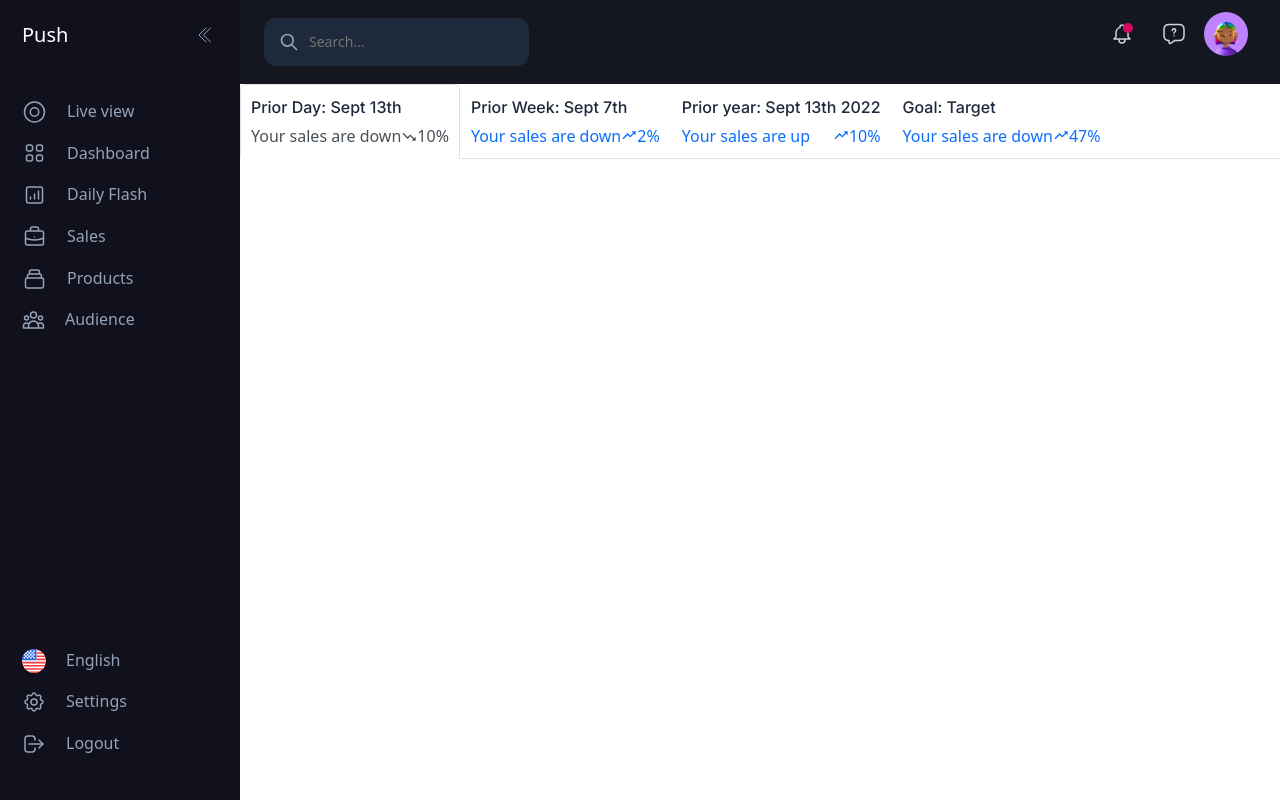
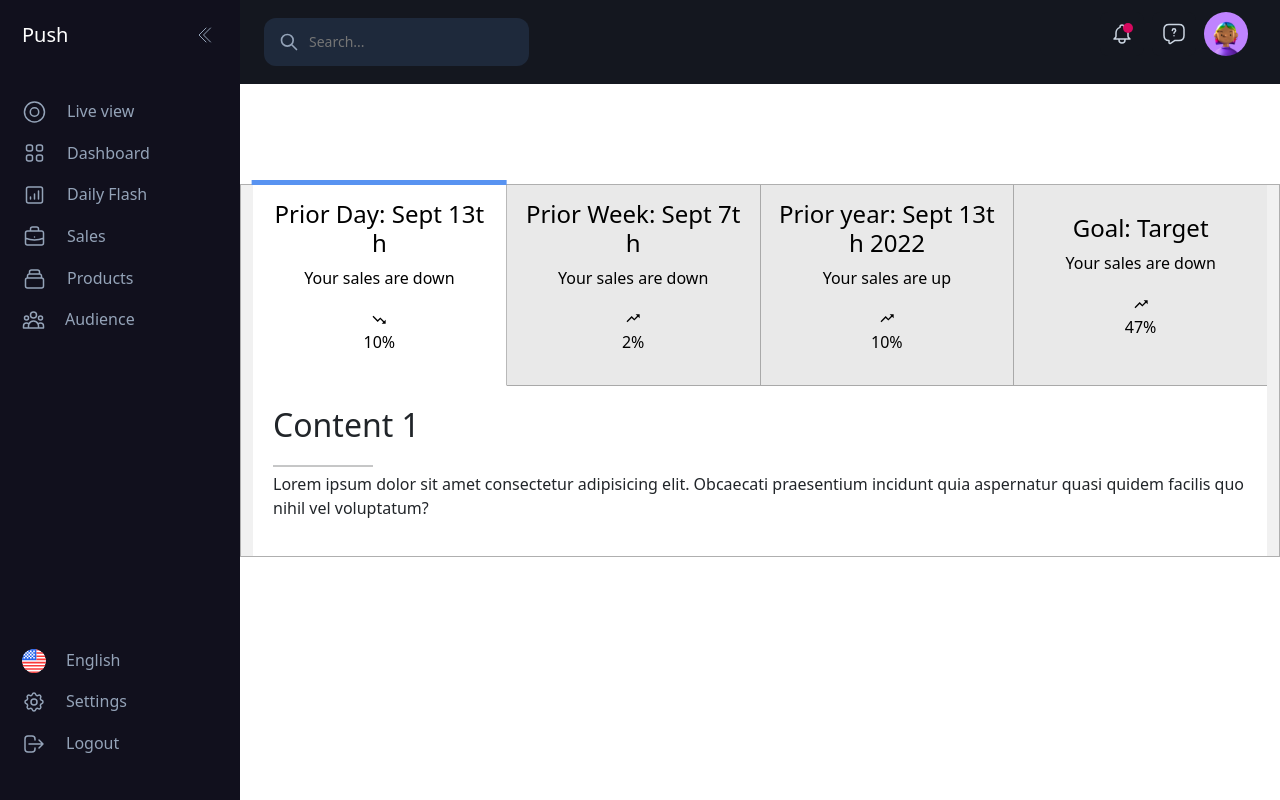
Before and after one commit to Rsuraj143/Push-analytics, a React (Create React App) app: page / in a window 1280 px wide. Built offline with nearby package versions, Linux system fonts and the light colour scheme.

Commit message:
tap component

```diff
--- /dev/null
+++ b/src/Components/tabs/Tabs.js
@@ -0,0 +1,128 @@
+import React, { useState } from "react";
+import "./tabs.css";
+import { Nav } from "react-bootstrap";
+import { BiTrendingDown } from "react-icons/bi";
+import { BiTrendingUp } from "react-icons/bi";
+
+const Tabs = () => {
+  const [toggleState, setToggleState] = useState(1);
+
+  const toggleTab = (index) => {
+    setToggleState(index);
+  };
+
+  return (
+    <div className="container">
+      <div className="bloc-tabs">
+        <button
+          className={toggleState === 1 ? "tabs active-tabs" : "tabs"}
+          onClick={() => toggleTab(1)}
+        >
+         <h4>Prior Day: Sept 13th</h4>
+         <div className='down-up-text'>
+            <p>Your sales are down</p>
+            <span>
+              <BiTrendingDown/>
+              <p>10%</p>
+            </span>
+         </div>
+        </button>
+        <button
+          className={toggleState === 2 ? "tabs active-tabs" : "tabs"}
+          onClick={() => toggleTab(2)}
+        >
+          <h4>Prior Week: Sept 7th</h4>
+            <div className='down-up-text'>
+              <p>Your sales are down</p>
+              <span>
+                <BiTrendingUp/>
+                <p>2%</p>
+              </span>
+          </div>
+        </button>
+        <button
+          className={toggleState === 3 ? "tabs active-tabs" : "tabs"}
+          onClick={() => toggleTab(3)}
+        >
+          <h4>Prior year: Sept 13th 2022</h4>
+            <div className='down-up-text'>
+              <p>Your sales are up</p>
+              <span>
+                <BiTrendingUp/>
+                <p>10%</p>
+              </span>
+          </div>
+        </button>
+        <button
+          className={toggleState === 4 ? "tabs active-tabs" : "tabs"}
+          onClick={() => toggleTab(4)}
+        >
+          <h4>Goal: Target</h4>
+            <div className='down-up-text'>
+              <p>Your sales are down</p>
+              <span>
+                <BiTrendingUp/>
+                <p>47%</p>
+              </span>
+          </div>
+        </button>
+      </div>
+
+      <div className="content-tabs">
+        <div
+          className={toggleState === 1 ? "content  active-content" : "content"}
+        >
+          <h2>Content 1</h2>
+          <hr />
+          <p>
+            Lorem ipsum dolor sit amet consectetur adipisicing elit. Obcaecati
+            praesentium incidunt quia aspernatur quasi quidem facilis quo nihil
+            vel voluptatum?
+          </p>
+        </div>
+
+        <div
+          className={toggleState === 2 ? "content  active-content" : "content"}
+        >
+          <h2>Content 2</h2>
+          <hr />
+          <p>
+            Lorem ipsum dolor sit amet consectetur adipisicing elit. Sapiente
+            voluptatum qui adipisci.
+          </p>
+        </div>
+
+        <div
+          className={toggleState === 3 ? "content  active-content" : "content"}
+        >
+          <h2>Content 3</h2>
+          <hr />
+          <p>
+            Lorem ipsum dolor sit amet, consectetur adipisicing elit. Eos sed
+            nostrum rerum laudantium totam unde adipisci incidunt modi alias!
+            Accusamus in quia odit aspernatur provident et ad vel distinctio
+            recusandae totam quidem repudiandae omnis veritatis nostrum
+            laboriosam architecto optio rem, dignissimos voluptatum beatae
+            aperiam voluptatem atque. Beatae rerum dolores sunt.
+          </p>
+        </div>
+        <div
+          className={toggleState === 4 ? "content  active-content" : "content"}
+        >
+          <h2>Content 4</h2>
+          <hr />
+          <p>
+            Lorem ipsum dolor sit amet, consectetur adipisicing elit. Eos sed
+            nostrum rerum laudantium totam unde adipisci incidunt modi alias!
+            Accusamus in quia odit aspernatur provident et ad vel distinctio
+            recusandae totam quidem repudiandae omnis veritatis nostrum
+            laboriosam architecto optio rem, dignissimos voluptatum beatae
+            aperiam voluptatem atque. Beatae rerum dolores sunt.
+          </p>
+        </div>
+      </div>
+    </div>
+  );
+};
+
+export default Tabs;
--- a/src/Components/tabs/Tabs.jsx
+++ /dev/null
@@ -1,66 +0,0 @@
-import React from 'react'
-import "./tabs.css"
-import {Nav } from 'react-bootstrap';
-import { BiTrendingDown } from "react-icons/bi";
-import { BiTrendingUp } from "react-icons/bi";
-
-const Tabs = () => {
-  return (
-    <div className='tabs-main'>
-
-    <Nav variant="tabs" defaultActiveKey="/daily-flash">
-      <Nav.Item>
-        <Nav.Link href="/daily-flash">
-          <h4>Prior Day: Sept 13th</h4>
-         <div className='down-up-text'>
-            <p>Your sales are down</p>
-            <span>
-              <BiTrendingDown/>
-              <p>10%</p>
-            </span>
-         </div>
-        </Nav.Link>
-      </Nav.Item>
-      <Nav.Item>
-        <Nav.Link eventKey="link-1">
-          <h4>Prior Week: Sept 7th</h4>
-            <div className='down-up-text'>
-              <p>Your sales are down</p>
-              <span>
-                <BiTrendingUp/>
-                <p>2%</p>
-              </span>
-          </div>
-          </Nav.Link>
-      </Nav.Item>
-      <Nav.Item>
-        <Nav.Link eventKey="link-1">
-          <h4>Prior year: Sept 13th 2022</h4>
-            <div className='down-up-text'>
-              <p>Your sales are up</p>
-              <span>
-                <BiTrendingUp/>
-                <p>10%</p>
-              </span>
-          </div>
-          </Nav.Link>
-      </Nav.Item>
-      <Nav.Item>
-        <Nav.Link eventKey="link-1">
-          <h4>Goal: Target</h4>
-            <div className='down-up-text'>
-              <p>Your sales are down</p>
-              <span>
-                <BiTrendingUp/>
-                <p>47%</p>
-              </span>
-          </div>
-          </Nav.Link>
-      </Nav.Item>
-    </Nav>
-
-    </div>
-  )
-}
-
-export default Tabs
--- a/src/Components/tabs/tabs.css
+++ b/src/Components/tabs/tabs.css
@@ -1,24 +1,78 @@
-.tabs-main .nav-link{
-padding: 10px 10px;
-}
-.tabs-main .nav-link h4{
+.container {
+    display: flex;
+    flex-direction: column;
+    position: relative;
+    background: #f1f1f1;
+    margin: 100px auto 0;
+    word-break: break-all;
+    border: 1px solid rgba(0, 0, 0, 0.274);
+  }
+
+  .bloc-tabs {
+    display: flex;
+  }
+  .tabs {
+
+    padding: 15px;
+    text-align: center;
+    width: 50%;
+    background: rgba(128, 128, 128, 0.075);
+    cursor: pointer;
+    border-bottom: 1px solid rgba(0, 0, 0, 0.274);
+    box-sizing: content-box;
+    position: relative;
+    outline: none;
+  }
+  .tabs:not(:last-child){
+    border-right: 1px solid rgba(0, 0, 0, 0.274);
+  }
+
+  .active-tabs  {
+    background: white;
+    border-bottom: 1px solid transparent;
+  }
+
+  .active-tabs::before {
+    content: "";
+    display: block;
+    position: absolute;
+    top: -5px;
+    left: 50%;
+    transform: translateX(-50%);
+    width: calc(100% + 2px);
+    height: 5px;
+    background: rgb(88, 147, 241);
+  }
+
+
+
+  button {
+    border: none;
+
+  }
+  .content-tabs {
+    flex-grow : 1;
+  }
+  .content {
+    background: white;
+    padding: 20px;
+    width: 100%;
+    height: 100%;
+    display: none;
+  }
+  .content h2 {
+    padding: 0px 0 5px 0px;
+  }
+  .content hr {
+    width: 100px;
+    height: 2px;
+    background: #222;
     margin-bottom: 5px;
-    font-family: 'Inter', sans-serif;
-    font-style: normal;
-    font-weight: 500;
-    font-size: 16px;
-    line-height: 24px;
-    color: #1E293B;
-}
-.tabs-main .down-up-text{
-    display: flex;
-    align-items: center;
-    justify-content: space-between;
-}
-.tabs-main .down-up-text p{
-    margin: 0;
-}
-.tabs-main .down-up-text span{
-    display: flex;
-    align-items: center;
-}
+  }
+  .content p {
+    width: 100%;
+    height: 100%;
+  }
+  .active-content {
+    display: block;
+  }
```
